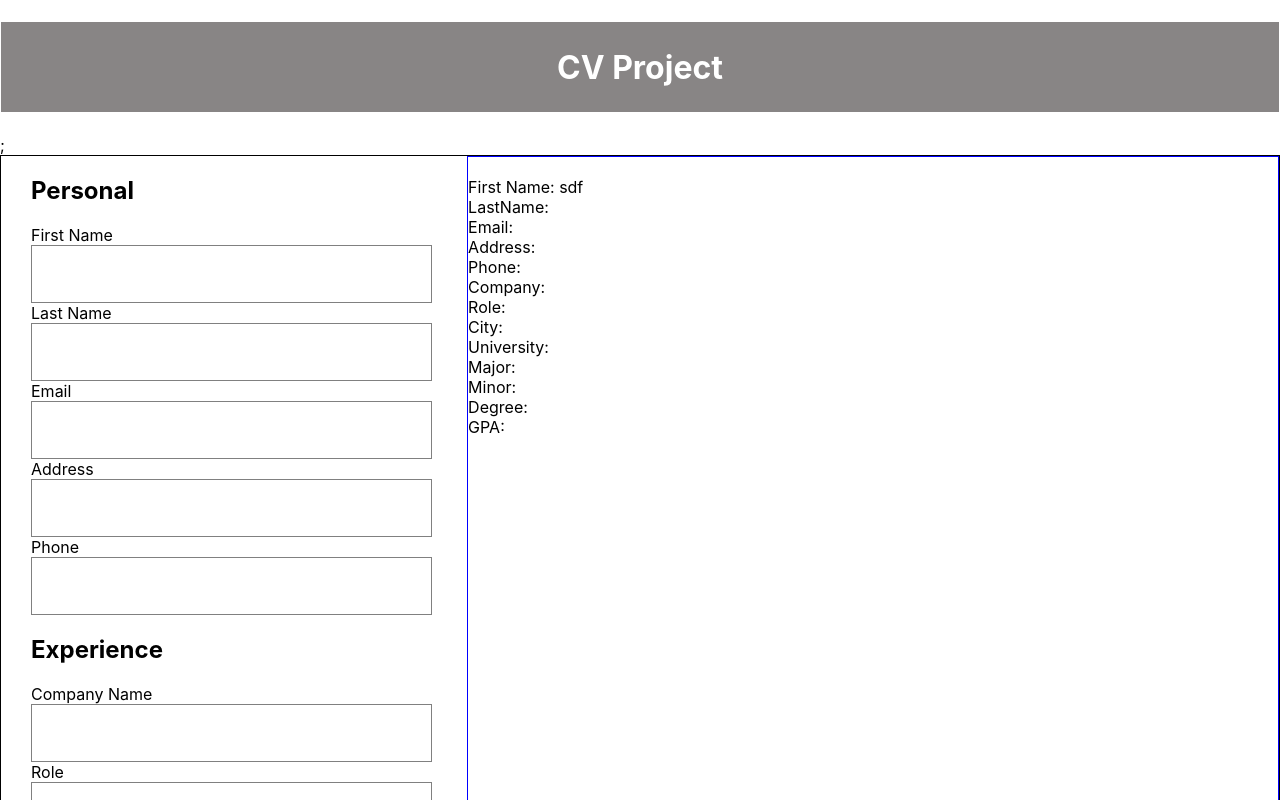
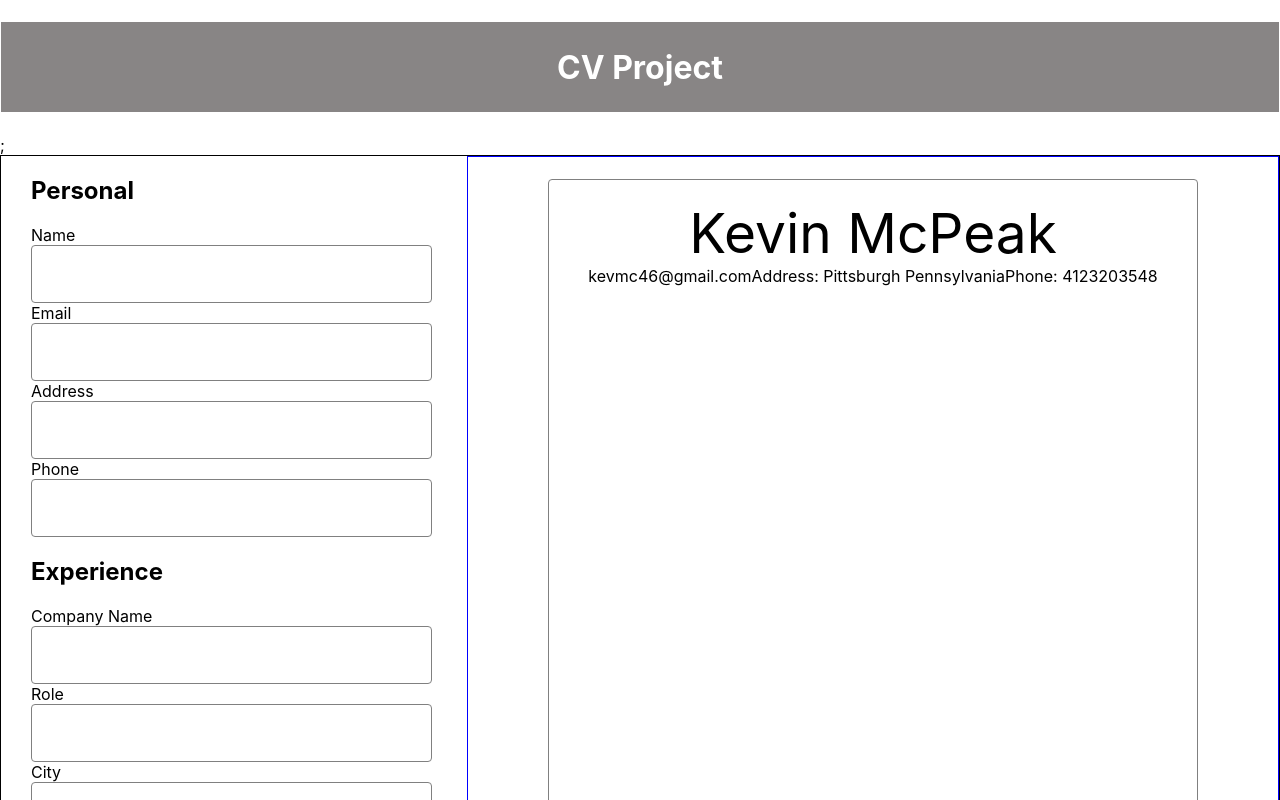
Before and after one commit to kpgh46/coverproject, a React (Create React App) app: page / in a window 1280 px wide. Shown: the top 800 px of the page. Built offline with nearby package versions, Linux system fonts and the light colour scheme.

Commit message:
edited CSS

```diff
--- a/src/App.css
+++ b/src/App.css
@@ -26,8 +26,20 @@
 .preview {
 	display: flex;
 	flex-direction: column;
+	align-items: center;
 	border: 1px solid blue;
 	width: 65%;
+}
+
+.preview-container {
+	display: flex;
+	justify-content: center;
+	width: 80%;
+	height: 800px;
+	border: 1px solid black;
+	margin-top: 22px;
+	border-radius: 4px;
+	border: 0.5px solid grey;
 }
 
 .entry-header {
@@ -45,6 +57,7 @@ input {
 	letter-spacing: inherit;
 	color: currentcolor;
 	border: 0.5px solid grey;
+	border-radius: 4px;
 	box-sizing: content-box;
 	background: none;
 	height: 1.4375em;
@@ -57,3 +70,17 @@ input {
 	animation-duration: 10ms;
 	padding: 16.5px 14px;
 }
+
+.name {
+	font-size: 55px;
+}
+
+.preview-personal {
+	display: flex;
+	flex-direction: column;
+	align-items: center;
+}
+
+.contact-info {
+	display: flex;
+}
--- a/src/App.js
+++ b/src/App.js
@@ -1,14 +1,14 @@
 import "./App.css";
 import React from "react";
 import Entry from "./components/Entry";
+// import { FontAwesomeIcon } from "@fortawesome/react-fontawesome";
 
 function App() {
 	let [data, setData] = React.useState({
-		first: "sdf",
-		last: "",
-		email: "",
-		address: "",
-		phone: "",
+		name: "Kevin McPeak",
+		email: "kevmc46@gmail.com",
+		address: "Pittsburgh Pennsylvania",
+		phone: "4123203548",
 		company: "",
 		role: "",
 		city: "",
@@ -31,6 +31,10 @@ function App() {
 		});
 	}
 
+	function upper(word) {
+		return word.toUpperCase();
+	}
+
 	return (
 		<div>
 			<h1 className="header">CV Project </h1>;
@@ -40,13 +44,7 @@ function App() {
 						<Entry
 							updateFirst={updatePreview}
 							entryHeader="Personal"
-							text={[
-								"First Name",
-								"Last Name",
-								"Email",
-								"Address",
-								"Phone",
-							]}
+							text={["Name", "Email", "Address", "Phone"]}
 						/>
 					</section>
 
@@ -74,16 +72,18 @@ function App() {
 				</div>
 
 				<div className="preview">
+					<div className="preview-container">
 						<section className="preview-personal">
 							<br></br>
-						<div>First Name: {data.first}</div>
-						<div>LastName: {data.last}</div>
-						<div>Email: {data.email}</div>
+							<div className="name">{data.name}</div>
+							<div className="contact-info">
+								<div>{data.email}</div>
 								<div>Address: {data.address}</div>
 								<div>Phone: {data.phone}</div>
+							</div>
 						</section>
 
-					<section className="preview-experience">
+						{/* <section className="preview-experience">
                   <div>Company: {data.company}</div>
                   <div>Role: {data.role}</div>
                   <div>City: {data.city}</div>
@@ -95,7 +95,8 @@ function App() {
                   <div>Minor: {data.minor}</div>
                   <div>Degree: {data.degree}</div>
                   <div>GPA: {data.gpa}</div>
-					</section>
+                </section> */}
+					</div>
 				</div>
 			</div>
 		</div>
```
Lines whose indentation alone changed are shown as unchanged.
